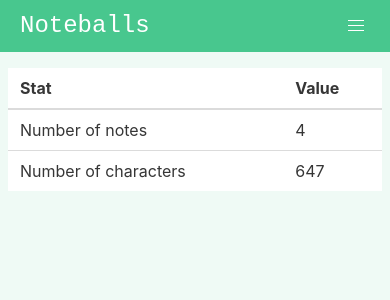
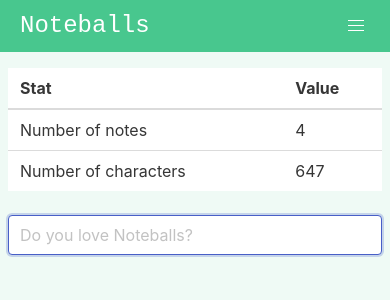
Before and after one commit to rborowski/noteballs, a Vue app: page /#/stats in a window 390 px wide. Shown: the top 300 px of the page. Built offline with nearby package versions, Linux system fonts and the light colour scheme.

Commit message:
Add autofocus directive to form and onClickOutside composable to mobile menu

```diff
--- a/package.json
+++ b/package.json
@@ -8,6 +8,7 @@
     "preview": "vite preview"
   },
   "dependencies": {
+    "@vueuse/core": "^10.6.1",
     "bulma": "^0.9.4",
     "pinia": "^2.1.7",
     "vue": "^3.3.4",
--- a/src/components/layout/Form.vue
+++ b/src/components/layout/Form.vue
@@ -11,7 +11,8 @@
           id="textarea"
           class="textarea"
           ref="textarea"
-          autofocus
+          v-autofocus
+          maxlength="100"
         />
       </div>
     </div>
@@ -26,6 +27,7 @@
 
 <script setup>
 import { ref } from "vue";
+import { vAutofocus } from "../../directives/vAutofocus"
 
 const props = defineProps({
   modelValue: { type: String, required: true },
--- a/src/components/layout/NavBar.vue
+++ b/src/components/layout/NavBar.vue
@@ -4,25 +4,29 @@
     <nav class="navbar is-success" aria-label="main navigation" role="navigation">
       <div class="container is-max-desktop px-2">
         <div class="navbar-brand">
-          <div class="navbar-item is-size-4 is-family-monospace" href="https://bulma.io">
+          <div class="navbar-item is-size-4 is-family-monospace">
             Noteballs
           </div>
 
-          <a @click="isMobileMenu = !isMobileMenu" role="button" class="navbar-burger" :class="{ 'is-active' : isMobileMenu }" aria-label="menu" aria-expanded="false" data-target="navbarBasicExample">
+          <a @click="isMobileMenu = !isMobileMenu" ref="burgerButtonRef" role="button" class="navbar-burger"
+            :class="{ 'is-active': isMobileMenu }" aria-label="menu" aria-expanded="false"
+            data-target="navbarBasicExample">
             <span aria-hidden="true"></span>
             <span aria-hidden="true"></span>
             <span aria-hidden="true"></span>
           </a>
         </div>
 
-        <div id="navbarBasicExample" class="navbar-menu" :class="{ 'is-active' : isMobileMenu }">
+        <div id="navbarBasicExample" ref="navbarMenuRef" class="navbar-menu" :class="{ 'is-active': isMobileMenu }">
 
           <div class="navbar-end">
             <div class="navbar-item">
-              <RouterLink :to="{ name: 'Notes' }" @click="isMobileMenu = !isMobileMenu" class="navbar-item" active-class="is-active">
+              <RouterLink :to="{ name: 'Notes' }" @click="isMobileMenu = !isMobileMenu" class="navbar-item"
+                active-class="is-active">
                 Notes
               </RouterLink>
-              <RouterLink :to="{ name: 'Stats' }" @click="isMobileMenu = !isMobileMenu" class="navbar-item" active-class="is-active">
+              <RouterLink :to="{ name: 'Stats' }" @click="isMobileMenu = !isMobileMenu" class="navbar-item"
+                active-class="is-active">
                 Stats
               </RouterLink>
 
@@ -37,8 +41,13 @@
 <script setup>
 import { RouterLink } from 'vue-router';
 import { ref } from "vue"
+import { onClickOutside } from '@vueuse/core'
 
+const navbarMenuRef = ref(null)
 const isMobileMenu = ref(false)
+const burgerButtonRef = ref(null)
+
+onClickOutside(navbarMenuRef, () => isMobileMenu.value = false, { ignore: [burgerButtonRef] })
 
 </script>
 
@@ -47,6 +56,4 @@ const isMobileMenu = ref(false)
   position: absolute;
   left: 0;
   width: 100%;
-}
-
-</style>
+}</style>
--- /dev/null
+++ b/src/directives/vAutofocus.js
@@ -0,0 +1,3 @@
+export const vAutofocus = {
+  mounted: (el) => el.focus(),
+};
--- /dev/null
+++ b/src/use/useWatchCharacters.js
@@ -0,0 +1,9 @@
+import { watch } from "vue";
+
+export function useWatchCharacters (textToWatch, maxChars=100) {
+  watch(textToWatch, (newValue) => {
+    if (newValue.length === maxChars) {
+      alert(`only ${ maxChars } characters`)
+    }
+  })
+}
--- a/src/views/ViewNotes.vue
+++ b/src/views/ViewNotes.vue
@@ -27,6 +27,7 @@ import Note from "../components/layout/Note.vue";
 import Form from "../components/layout/Form.vue";
 import { useNotesStore } from "../stores/storeNotes"
 import { ref } from "vue";
+import { useWatchCharacters } from "../use/useWatchCharacters";
 
 const storeNotes = useNotesStore()
 const noteFormRef = ref(null)
@@ -40,4 +41,6 @@ function handleSubmit() {
   noteContent.value = ""
 }
 
+useWatchCharacters(noteContent, 100)
+
 </script>
--- a/src/views/ViewStats.vue
+++ b/src/views/ViewStats.vue
@@ -18,13 +18,27 @@
         </tr>
       </tbody>
     </table>
-
+    <input
+      class="input"
+      placeholder="Do you love Noteballs?"
+      maxlength="50"
+      v-model="statsInput"
+      type="text"
+      v-autofocus
+    >
   </div>
 </template>
 
 <script setup>
+import { ref } from "vue";
 import { useNotesStore } from "../stores/storeNotes";
+import { vAutofocus } from "../directives/vAutofocus"
+import { useWatchCharacters } from "../use/useWatchCharacters";
 
 const storeNotes = useNotesStore()
 
+const statsInput = ref('')
+
+useWatchCharacters(statsInput, 50)
+
 </script>
```
